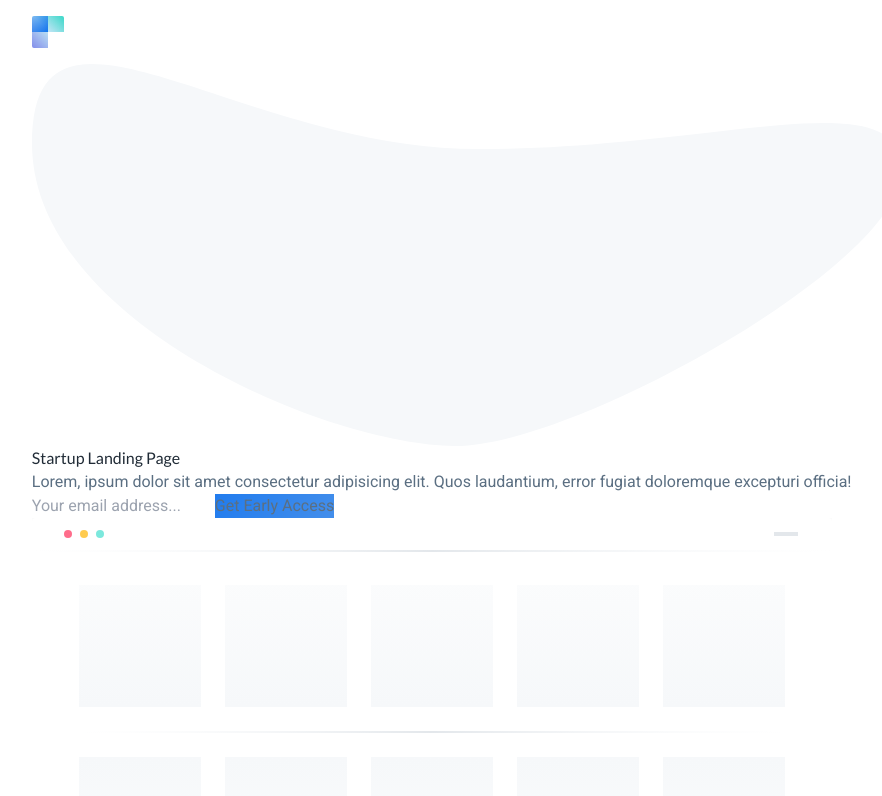
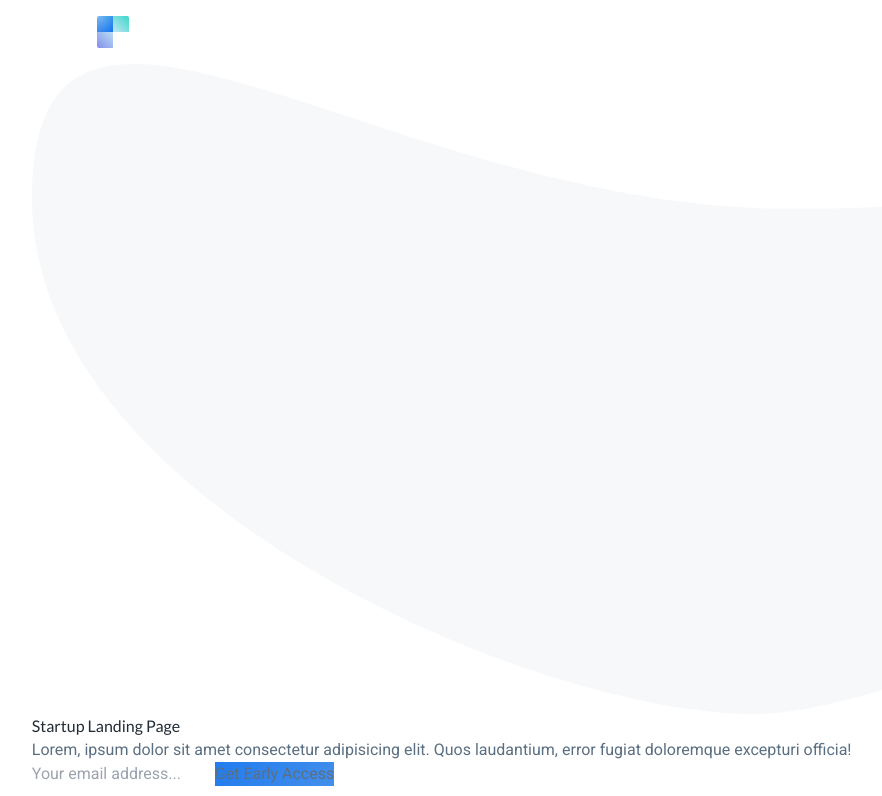
Before and after one commit to whoisasey/aa-submission-atina, a Next.js app: page / in a window 1280 px wide. Shown: the top 796 px of the page, without its empty margins (173-1055 px from the left). Built offline with nearby package versions, Linux system fonts and the light colour scheme.

Commit message:
positioned with main element

```diff
--- a/src/app/globals.scss
+++ b/src/app/globals.scss
@@ -1,6 +1,9 @@
 @tailwind base;
 @tailwind components;
 @tailwind utilities;
+
+// TODO: change 769 -> 768px
+// TODO: update variables
 
 :root {
   --background: rgb(246 248 250);
@@ -8,6 +11,11 @@
   --headerColor: rgb(32 43 54);
   --button: rgb(33 124 238);
 }
+
+// variables
+$lg: 1024px;
+$md: 769px;
+$sm: 540px;
 
 @media (prefers-color-scheme: dark) {
   :root {
@@ -21,7 +29,7 @@ body {
   margin: 0 auto;
   width: 100%;
 
-  @media (min-width: 769px) {
+  @media (min-width: $md) {
     width: 80%;
     /* background: var(--background); */
   }
@@ -35,17 +43,22 @@ h4 {
   color: var(--headerColor);
 }
 
-header {
-  padding: 1rem 0;
+header,
+.header {
+  padding: 2rem;
+
+  @media (min-width: $md) {
+    padding: 1rem 0;
+  }
 }
 
 header,
+.header,
 footer,
 main {
   width: auto;
   margin: 0 auto;
-  @media (min-width: 769px) {
-    /* background: #fff; */
+  @media (min-width: $md) {
     width: 85%;
   }
 }
@@ -61,10 +74,19 @@ button {
 }
 
 .background {
-  /* come back to this */
-  @media (min-width: 769px) {
-    top: -150px;
-    right: -450px;
+  // based on the size of the image when rendered. i was noticing that when trying to change the position, the size was changing
+  width: 1480px;
+  height: 650px;
+
+  top: -9%;
+  right: -300%;
+  @media (min-width: $sm) {
+    top: -18%;
+    right: -105%;
+  }
+
+  @media (min-width: $md) {
+    right: -30%;
   }
 }
 
--- a/src/app/layout.tsx
+++ b/src/app/layout.tsx
@@ -3,8 +3,11 @@ import "./globals.scss";
 import { Lato, Roboto } from "next/font/google";
 
 import Footer from "@/app/Components/Footer";
-import Header from "@/app/Components/Header";
+// import Header from "@/app/Components/Header";
+import Image from "next/image";
+import Link from "next/link";
 import type { Metadata } from "next";
+import logo from "@/assets/logo.svg";
 
 const robotoSans = Roboto({
   weight: ["300", "400", "500"],
@@ -31,8 +34,16 @@ export default function RootLayout({
   return (
     <html lang="en">
       <body className={`${robotoSans.variable}  ${latoSans.variable} antialiased`}>
-        <Header />
-        <main>{children}</main>
+        {/* <Header /> */}
+        <main>
+          {/* i originally had Header as its own component, but due to the pos abs of the background blob, moved it here and removed the header element */}
+          <div className="header z-10 relative">
+            <Link href={"/"}>
+              <Image src={logo} alt="Agency Analytics logo" />
+            </Link>
+          </div>
+          {children}
+        </main>
         <Footer />
       </body>
     </html>
--- a/src/app/page.tsx
+++ b/src/app/page.tsx
@@ -50,17 +50,16 @@ const Home = () => {
   };
   return (
     <div className="flex flex-col justify-center items-center relative mt-16 sm:mt-32 w-11/12 m-auto sm:w-auto">
-      <div className="absolute background z-10">
+      <div className="absolute background">
         <Image src={background1} alt="" />
       </div>
-      <section className="flex flex-col justify-center items-center sm:w-3/5 lg:w-1/2 text-center mx-auto mt-12 mb-20 z-10">
+      <section className="flex flex-col justify-center items-center md:w-4/5 lg:w-1/2 text-center mx-auto mt-12 mb-20 z-10">
         <h1 className="font-bold text-4xl">Startup Landing Page</h1>
         <p className="my-8">
           Lorem, ipsum dolor sit amet consectetur adipisicing elit. Quos laudantium, error fugiat doloremque excepturi
           officia!
         </p>
-        <div className="flex flex-col sm:flex-row w-full sm:w-4/5 justify-center">
-          <form onSubmit={handleSubmit}>
+        <form onSubmit={handleSubmit} className="flex flex-col sm:flex-row w-full md:w-4/5 justify-center">
           <label htmlFor="email">
             <input
               type="email"
@@ -75,7 +74,6 @@ const Home = () => {
             Get Early Access
           </button>
         </form>
-        </div>
       </section>
       <section>
         <div className="relative w-11/12 sm:w-10/12 lg:w-auto m-auto">
```
Lines whose indentation alone changed are shown as unchanged.
